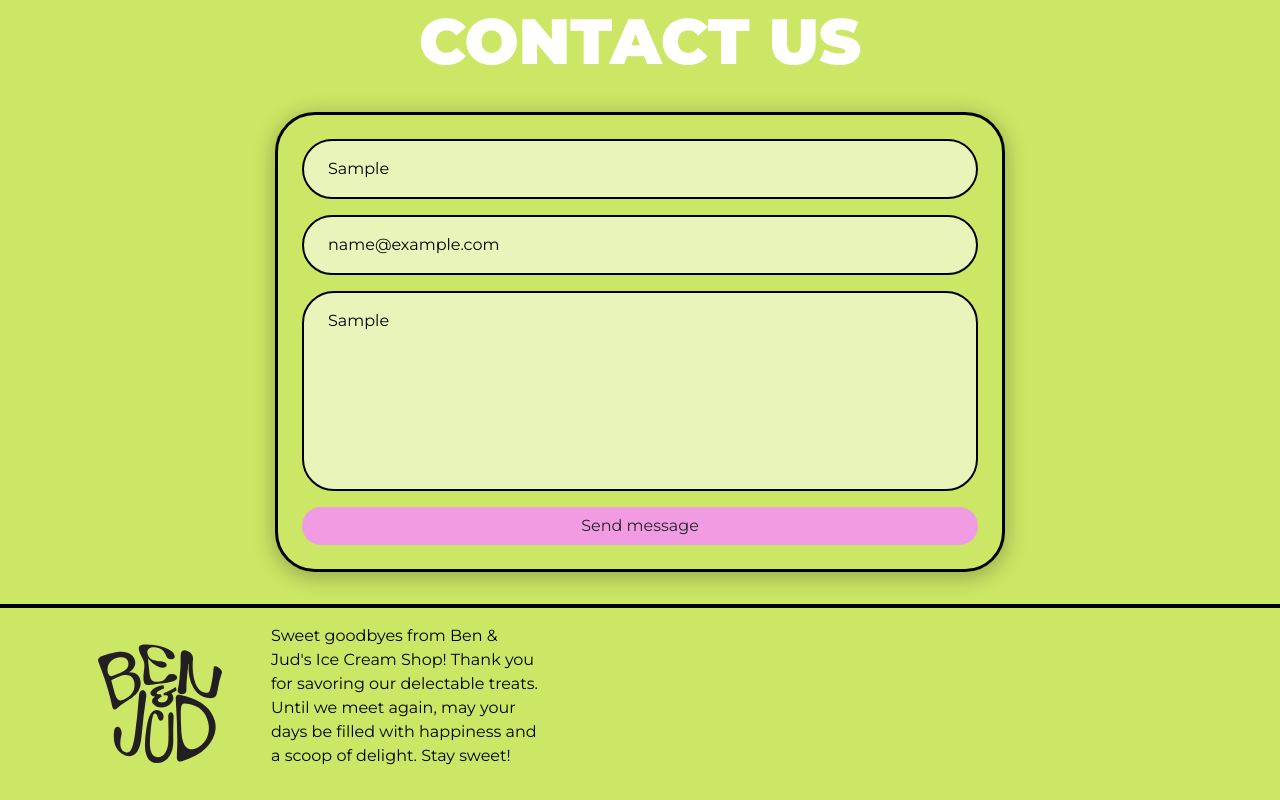
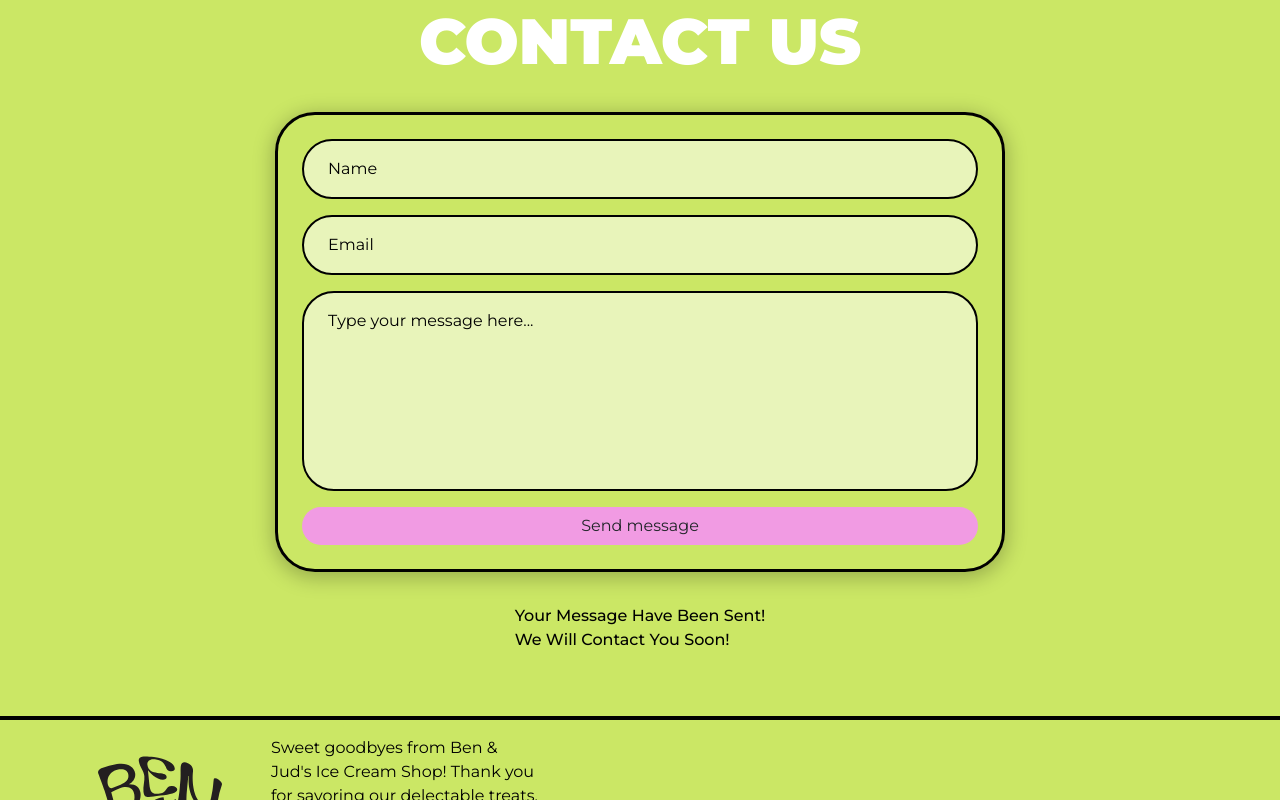
Before and after one commit to BF27/benandjud, a React (Vite) app: page / in a window 1280 px wide. Both pictures are taken after typing "Sample", "name@example.com", "Sample" into the empty fields and a click on the button "Send message". Shown: the part 2098-2898 px from the top of the page. Built offline with nearby package versions, Linux system fonts and the light colour scheme; no server answers; the database is empty.

Commit message:
add Thanks message to contact submit event

```diff
--- /dev/null
+++ b/components/MessageModal/index.jsx
@@ -0,0 +1,16 @@
+import "./styles/messageModal.css";
+
+const MessageModal = ({ isModalVisible }) => {
+  if (isModalVisible) {
+    return (
+      <div className="message-modal d-flex justify-content-center align-items-center">
+        <span>
+          Your message have been sent!
+          <br /> We will contact you soon!
+        </span>
+      </div>
+    );
+  }
+};
+
+export default MessageModal;
--- /dev/null
+++ b/components/MessageModal/styles/messageModal.css
@@ -0,0 +1,17 @@
+@font-face {
+  font-family: "pp formula";
+  src: url("../fonts/PPFormula-Medium.otf") format("opentype");
+}
+@font-face {
+  font-family: "groovy-extended";
+  src: url("../fonts/Groovy-Extended.ttf") format("truetype");
+}
+.message-modal {
+  width: 100%;
+  padding: 2rem;
+  font-family: "Montserrat", sans-serif;
+  font-size: 1rem;
+  font-weight: 500;
+  text-transform: capitalize;
+  color: #000;
+}/*# sourceMappingURL=messageModal.css.map */
--- /dev/null
+++ b/components/MessageModal/styles/messageModal.scss
@@ -0,0 +1,14 @@
+@use "../../../styles/variables" as v;
+
+.message-modal {
+  width: 100%;
+  padding: 2rem;
+
+  //background-color: #ffecbc;
+
+  font-family: v.$fontMontserrat;
+  font-size: 1rem;
+  font-weight: 500;
+  text-transform: capitalize;
+  color: #000;
+}
--- a/layout/Contact/index.jsx
+++ b/layout/Contact/index.jsx
@@ -1,10 +1,18 @@
+import { useState } from "react";
+import MessageModal from "../../components/MessageModal";
+
 import "./styles/contact.css";
 
 const Contact = () => {
+  const [isModalVisible, setIsModalVisible] = useState(false)
 
   const handleForm = (e) => {
     e.preventDefault();
-    window.alert("Thanks your message!")
+    e.target.reset();
+    setIsModalVisible(true);
+    setTimeout(()=>{
+      setIsModalVisible(false);
+    },6000)
   }
 
   return (
@@ -12,13 +20,14 @@ const Contact = () => {
       <header className="container d-flex justify-content-center align-items-center">
         <h2>Contact Us</h2>
       </header>
-      <div className="container d-flex justify-content-center align-items-center">
+      <div className="container d-flex flex-column justify-content-center align-items-center">
         <form className="d-flex flex-column align-items-center justify-content-center gap-3 p-4" onSubmit={(e)=>handleForm(e)}>
           <label htmlFor="name"> <input type="text" name="name" id="name" placeholder="Name" required/> </label>
           <label htmlFor="email"> <input type="email" name="email" id="email" placeholder="Email" required/> </label>
           <textarea name="message" id="message" placeholder="Type your message here..." required></textarea>
           <button type="submit" className="btn form-submit-btn">Send message</button>
           </form>
+          <MessageModal isModalVisible={isModalVisible}/>
       </div>
     </section>
   );
--- a/src/App.jsx
+++ b/src/App.jsx
@@ -3,6 +3,7 @@ import Shop from "../layout/Shop";
 import About from "../layout/About";
 import Contact from "../layout/Contact";
 import Footer from "../layout/Footer";
+import MessageModal from "../components/MessageModal";
 import { BasketContext } from "../contexts/BasketContext";
 import { UpdateBasketContext } from "../contexts/UpdateBasketContext";
 import { useState } from "react";
@@ -25,6 +26,7 @@ function App() {
           <About />
           <Contact />
           <Footer />
+          <MessageModal />
         </UpdateBasketContext.Provider>
       </BasketContext.Provider>
     </div>
--- a/styles/index.css
+++ b/styles/index.css
@@ -25,4 +25,5 @@ body {
   flex-direction: column;
   justify-content: center;
   align-items: center;
+  position: relative;
 }/*# sourceMappingURL=index.css.map */
--- a/styles/index.scss
+++ b/styles/index.scss
@@ -18,4 +18,6 @@ body {
   flex-direction: column;
   justify-content: center;
   align-items: center;
+
+  position: relative;
 }
```
Also changed, not shown: 2 other files (tests, documents, lock files or other folders).
